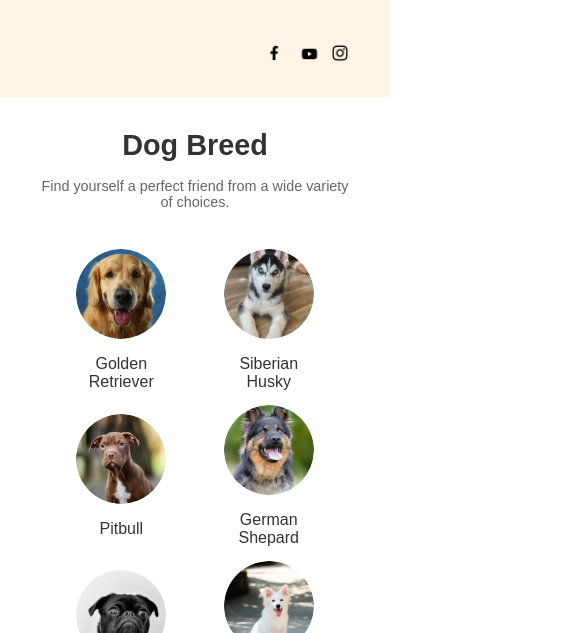
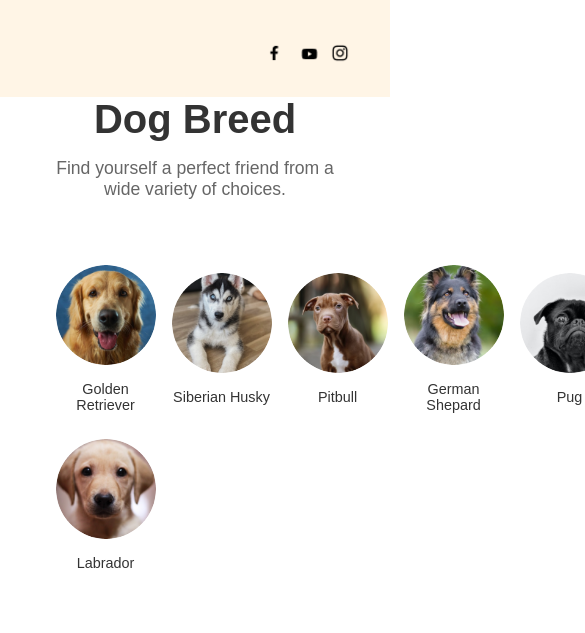
Before and after one commit to DarshiniLokesh/Dog-Website-main, a website: page index.html in a window 390 px wide. Shown: the part 791-1424 px from the top of the page, 585 px wide, since content can reach past the window. Drawn offline with Linux system fonts and the light colour scheme.

Commit message:
fix: breed section

```diff
--- a/index.html
+++ b/index.html
@@ -64,7 +64,7 @@
 </section>
 
     <!--Dog-Breeds-->
-    <section class="dog_breed">
+    <section class="breed">
         <div class="breed_container">
             <h2 class="breed_heading">Dog Breed</h2>
             <p class="breed_text">Find yourself a perfect friend from a wide variety of choices.</p>
--- a/sass/components/_breeds-section.scss
+++ b/sass/components/_breeds-section.scss
@@ -1,7 +1,9 @@
 @use "../abstracts/variables"   as vars;
 @use "../abstracts/mixins" as mix;
 @use "sass:color";
-.dog_breed {
+
+.breed {
+
   padding: 0;
 
 
--- a/sass/layout/_breeds.scss
+++ b/sass/layout/_breeds.scss
@@ -2,7 +2,7 @@
 @use "../abstracts/mixins" as mix;
 
 @media screen and (max-width: 1200px) {
-  .dog_breed {
+  .breed {
     .breed_container {
       max-width: 90%;
       padding: 0 20px;
```
Also changed, not shown: css/style.css, 1 other file.
